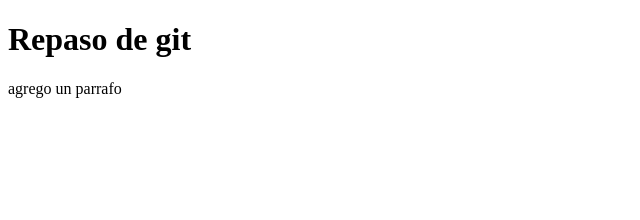
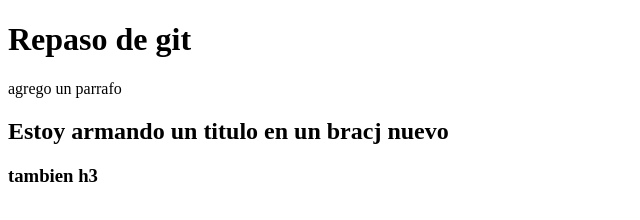
Before and after one commit to Esteban-1st/repaso-de-git-, a plain HTML site: page index.html in a window 1280 px wide. Shown: the whole page, without its empty margins (0-640 px from the left). Drawn offline with Linux system fonts and the light colour scheme.

Commit message:
tire unos titulos

```diff
--- a/index.html
+++ b/index.html
@@ -9,5 +9,8 @@
 <body>
     <h1>Repaso de git</h1>
     <p>agrego un parrafo</p>
+    <!-- Titulos -->
+    <h2>Estoy armando un titulo en un bracj nuevo</h2>
+    <h3>tambien h3</h3>
 </body>
 </html>
```
